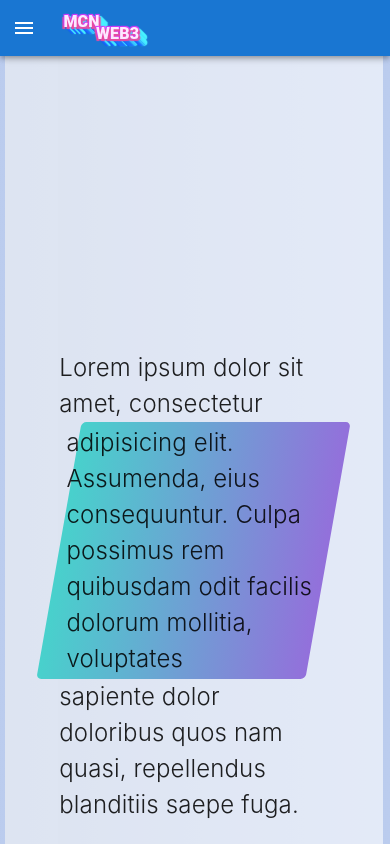
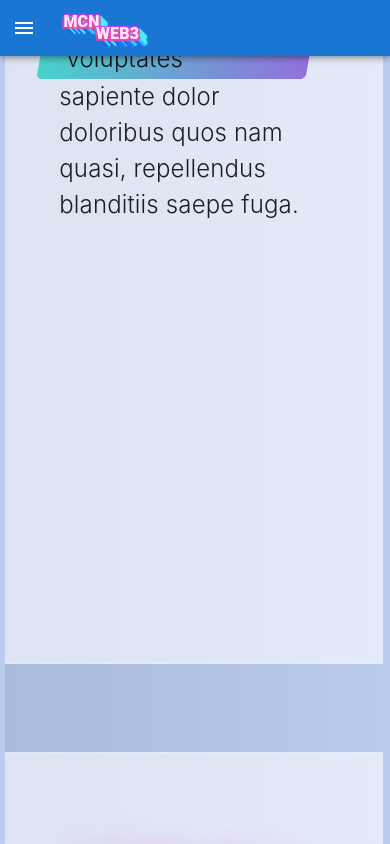
Before and after one commit to ewurufortune/Marknet, a React (Create React App) app: page /whitepaper in a window 390 px wide. Built offline with nearby package versions, Linux system fonts and the light colour scheme.

Commit message:
minor changes

```diff
--- a/src/components/minidrawersass.scss
+++ b/src/components/minidrawersass.scss
@@ -60,7 +60,7 @@
 
   .home .tagline{
 
-    margin-left: 250px;
+    margin-left: 9%;
     padding-left: 280px;
     padding-right: 500px;
 
--- a/src/components/whitepapercss/paragraphonecss.scss
+++ b/src/components/whitepapercss/paragraphonecss.scss
@@ -165,7 +165,7 @@ li {
   width: min(90vw, 1200px);
   margin-left: auto;
   margin-right: auto;
-  margin-top: 150rem;
+  margin-top: 75rem;
   margin-bottom: 5rem;
 }
 .section.end{
```
